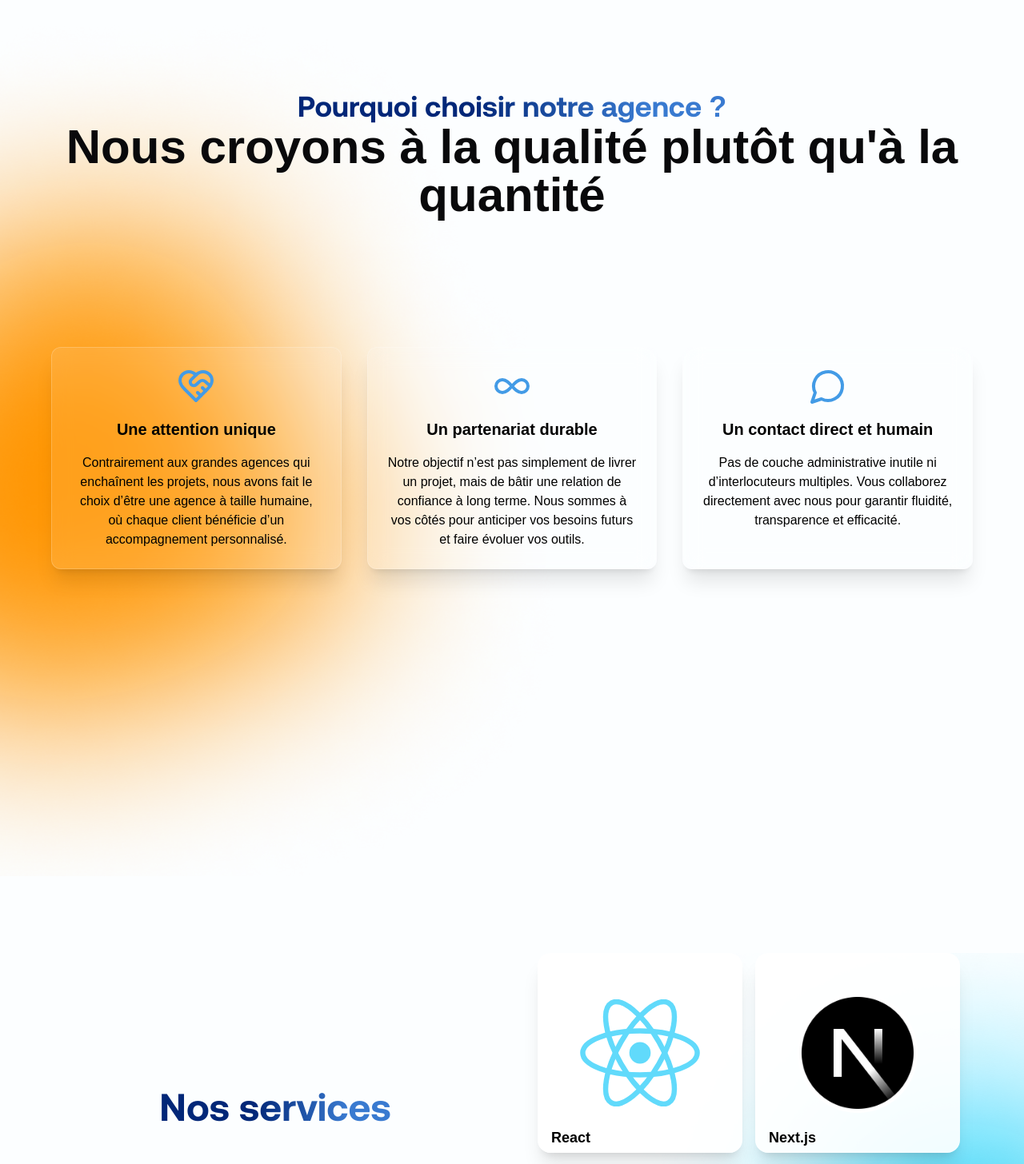
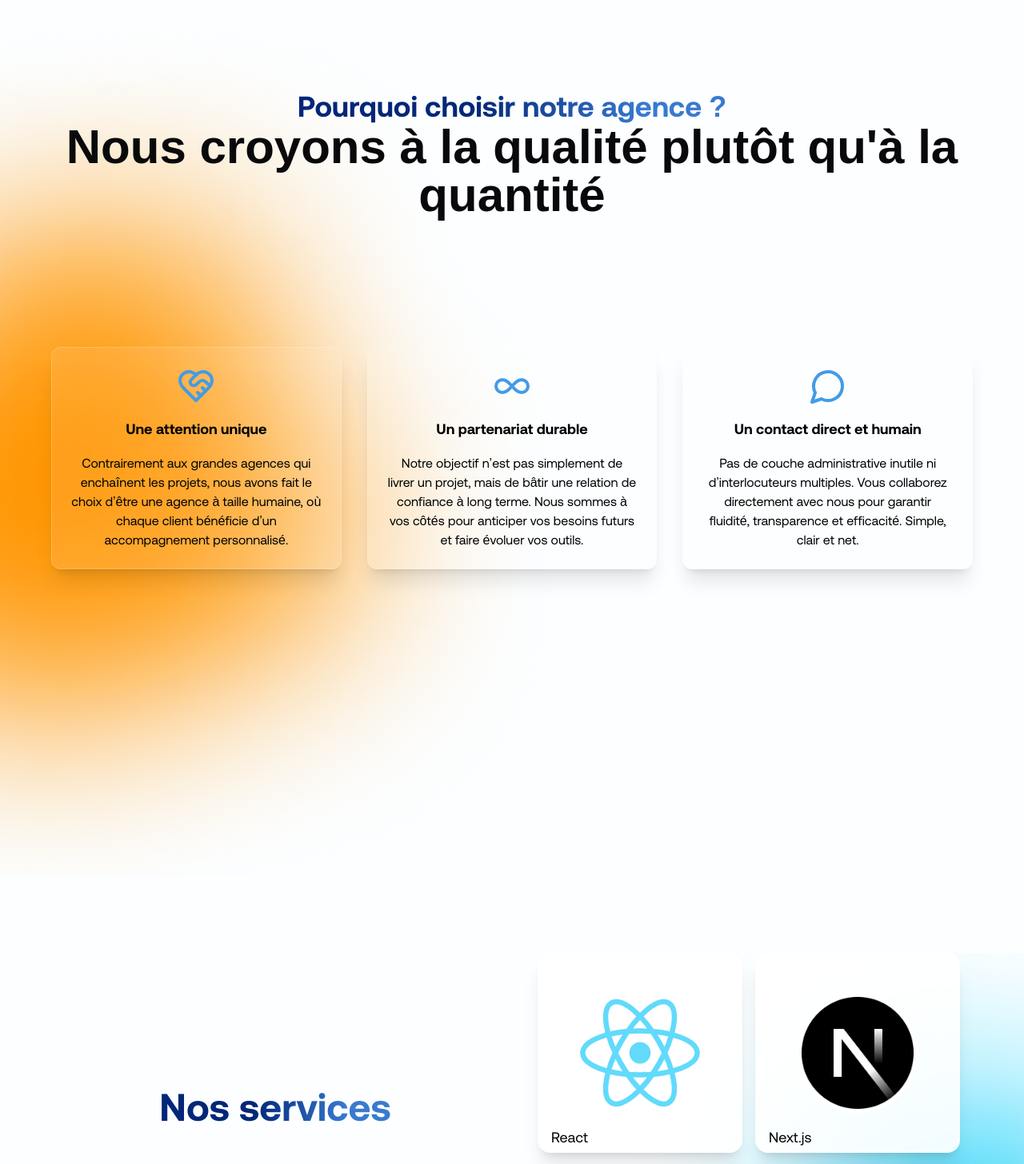
Before and after one commit to EddyBough/innov8digital, a Next.js app: page /expertises in a window 1280 px wide. Shown: the part 1330-2786 px from the top of the page at 80% size. Built offline with nearby package versions, Linux system fonts and the light colour scheme.

Commit message:
fix: #53 change some tag in expertise page for seo

```diff
--- a/src/app/section-expertise/FirstSectionExpertise.tsx
+++ b/src/app/section-expertise/FirstSectionExpertise.tsx
@@ -57,12 +57,12 @@ export default function FirstSectionExpertise() {
 
       <div className="max-w-7xl mx-auto px-4 py-16">
         <div className="w-full text-center">
-          <h2 className="text-xl sm:text-4xl  font-aeonik font-bold bg-title-gradient inline-block text-transparent bg-clip-text">
+          <h1 className="text-xl sm:text-4xl  font-aeonik font-bold bg-title-gradient inline-block text-transparent bg-clip-text">
             Nos domaines d&apos;expertise
+          </h1>
+          <h2 className="lg:text-6xl text-2xl font-bold text-center lg:mb-20 mb-10">
+            Toutes les meilleures solutions au même endroit
           </h2>
-          <h3 className="lg:text-6xl text-2xl font-bold text-center lg:mb-20 mb-10">
-            Toutes les meilleures solutions au même endroit
-          </h3>
         </div>
         <div className="flex justify-center w-full ">
           <HoverEffect items={services} />
--- a/src/app/section-expertise/TechnologyExpertise.tsx
+++ b/src/app/section-expertise/TechnologyExpertise.tsx
@@ -34,7 +34,7 @@ const TechnologySection = () => {
     <section className="w-full lg:h-[1000px]  relative overflow-hidden mt-24 lg:pb-0 md:pb-[17rem] pb-[9rem]">
       <Image
         src={"/img/blur-blue.png"}
-        alt=""
+        alt="blur-blue"
         width={400}
         height={1200}
         priority
@@ -50,7 +50,7 @@ const TechnologySection = () => {
                 Nos services
               </h2>
             </div>
-            <p className="text-lg text-black mb-8 lg:text-start text-center">
+            <p className="text-lg text-black mb-8 lg:text-start text-center font-aeonik">
               Notre agence Innov8 Digital s&apos;appuie sur des technologies
               modernes pour créer des sites et applications performants et à la
               pointe de l&apos;innovation. Chaque projet fait l&apos;objet
@@ -73,7 +73,7 @@ const TechnologySection = () => {
               ))}
             </div>
 
-            <Button className="bg-black text-white px-6 py-6 rounded-full text-xs sm:text-sm md:text-base font-medium hover:bg-gray-800 transition-colors">
+            <Button className="bg-black text-white px-6 py-6 rounded-full text-xs sm:text-sm md:text-base font-medium hover:bg-gray-800 transition-colors font-aeonik">
               Découvrir nos services
             </Button>
           </div>
--- a/src/components/ui/CardSection.tsx
+++ b/src/components/ui/CardSection.tsx
@@ -1,27 +1,46 @@
-import React from "react";
+"use client";
+
 import GlassCard from "./GlassCard";
 import { HeartHandshake, Infinity, MessageCircle } from "lucide-react";
 
 const CardSection = () => {
   return (
-    <div className="w-full py-20 px-4">
+    <div className="w-full py-20 px-4 font-aeonik">
       <div className="max-w-6xl mx-auto grid grid-cols-1 md:grid-cols-3 gap-8">
+        <article className="h-full">
           <GlassCard
             icon={<HeartHandshake size={48} />}
-          title="Une attention unique"
+            title={
+              <div className="text-lg font-bold font-aeonik">
+                Une attention unique
+              </div>
+            }
             description="Contrairement aux grandes agences qui enchaînent les projets, nous avons fait le choix d’être une agence à taille humaine, où chaque client bénéficie d’un accompagnement personnalisé."
           />
+        </article>
+        <article className="h-full">
           <GlassCard
             icon={<Infinity size={48} />}
-          title="Un partenariat durable"
+            title={
+              <div className="text-lg font-bold font-aeonik">
+                Un partenariat durable
+              </div>
+            }
             description="Notre objectif n’est pas simplement de livrer un projet, mais de bâtir une relation de confiance à long terme. Nous sommes à vos côtés pour anticiper vos besoins futurs et faire évoluer vos outils."
           />
+        </article>
+        <article className="h-full">
           <GlassCard
             icon={<MessageCircle size={48} />}
-          title="Un contact direct et humain"
+            title={
+              <div className="text-lg font-bold">
+                Un contact direct et humain
+              </div>
+            }
             description="Pas de couche administrative inutile ni d’interlocuteurs multiples.
-          Vous collaborez directement avec nous pour garantir fluidité, transparence et efficacité."
+            Vous collaborez directement avec nous pour garantir fluidité, transparence et efficacité. Simple, clair et net."
           />
+        </article>
       </div>
     </div>
   );
--- a/src/components/ui/GlassCard.tsx
+++ b/src/components/ui/GlassCard.tsx
@@ -1,12 +1,15 @@
+"use client";
+import { ReactNode } from "react";
+
 type GlassCardProps = {
-  title: string;
-  description: string;
+  title: ReactNode;
+  description: ReactNode;
   icon: React.ReactNode;
 };
 
 const GlassCard = ({ title, description, icon }: GlassCardProps) => {
   return (
-    <div className="backdrop-blur-md bg-white/10 p-6 rounded-xl border border-white/20 shadow-xl  hover:shadow-2xl transition-all duration-300 flex flex-col items-center gap-4">
+    <div className="backdrop-blur-md bg-white/10 p-6 rounded-xl border border-white/20 shadow-xl  hover:shadow-2xl transition-all duration-300 flex flex-col items-center gap-4 min-h-[250px]">
       <div className="text-[#439BE6] w-12 h-12">{icon}</div>
       <h3 className="text-xl font-semibold text-black text-center">{title}</h3>
       <p className="text-black text-center">{description}</p>
--- a/src/components/ui/TechnologyCard.tsx
+++ b/src/components/ui/TechnologyCard.tsx
@@ -13,11 +13,11 @@ const TechnologyCard = ({ name, image }: TechnologyCardProps) => {
           alt={name}
           width={80}
           height={80}
-          className="w-[120px] h-[120px] md:w-[150px] md:h-[150px] object-contain"
+          className="w-[80px] h-[80px] md:w-[150px] md:h-[150px] object-contain"
         />
-        <h3 className="absolute bottom-1 left-4 text-lg text-black font-semibold">
+        <h4 className="absolute bottom-1 left-4 text-lg text-black font-aeonik">
           {name}
-        </h3>
+        </h4>
       </div>
     </div>
   );
--- a/src/components/ui/card-hover-effect.tsx
+++ b/src/components/ui/card-hover-effect.tsx
@@ -19,7 +19,7 @@ export const HoverEffect = ({ items, className }: HoverEffectProps) => {
   const [hoveredIndex, setHoveredIndex] = useState<number | null>(null);
 
   return (
-    <div className={cn("container mx-auto px-4", className)}>
+    <div className={cn("container mx-auto px-4 font-aeonik", className)}>
       <div
         className="flex flex-wrap -mx-4 place-content-center"
         style={{
```
Lines whose indentation alone changed are shown as unchanged.
